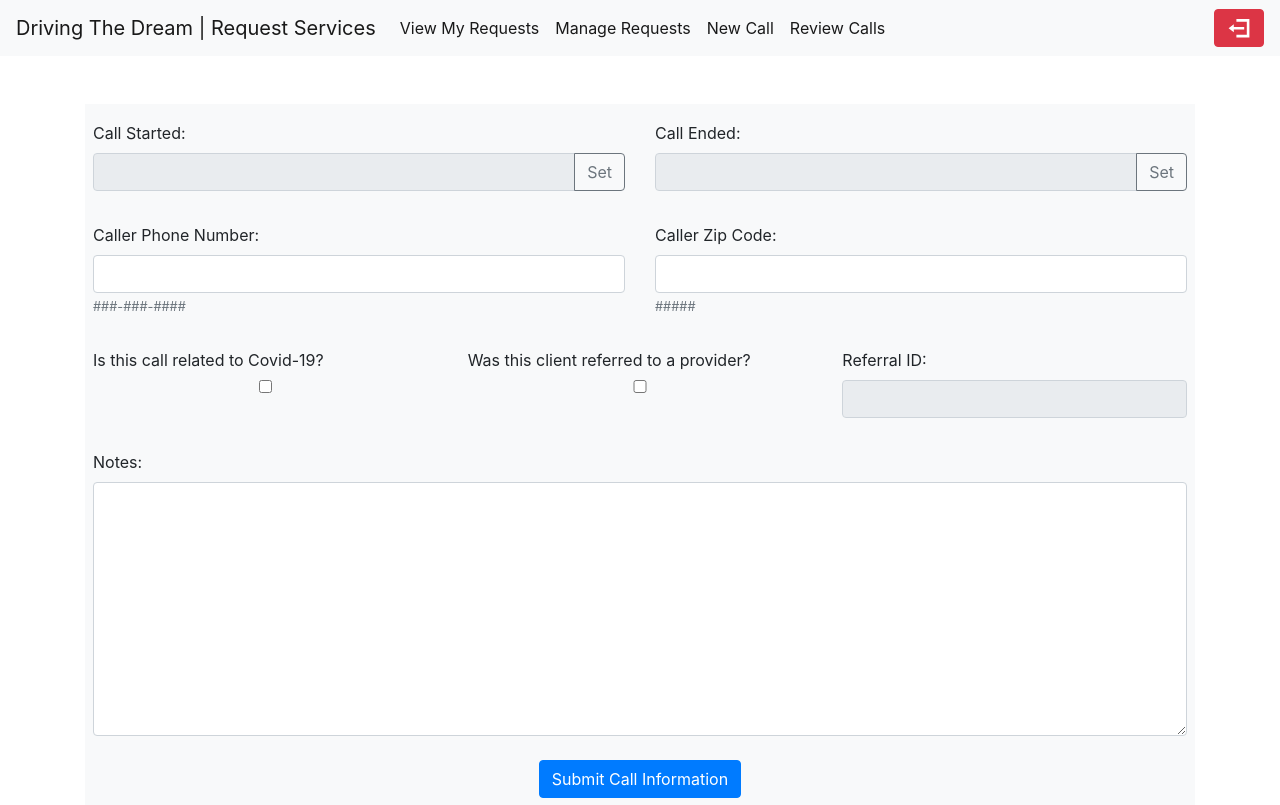
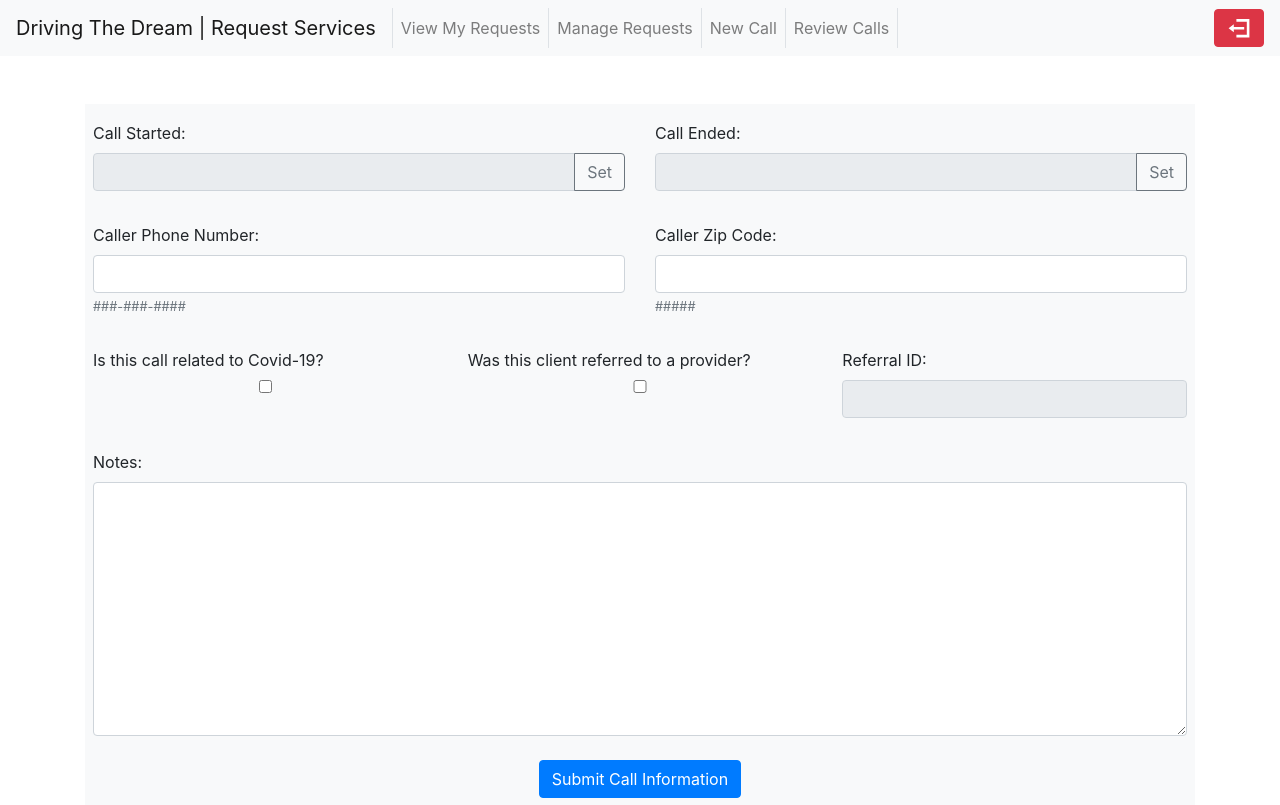
Before and after one commit to ericwburden/django-compose-app, a Django app: page /call/ in a window 1280 px wide. Shown: the top 805 px of the page. Run offline with Django 3.2, Linux system fonts and the light colour scheme; the visitor is signed in with stand-in values (Sample User, id 1); parts of the project's set-up code (start-up, migrations or seed data) failed here and were passed over; some libraries are stand-ins or nearby versions.

Commit message:
Add borders and hover color to navbar items

```diff
--- a/app/dtd_request/templates/dtd_request/base.html
+++ b/app/dtd_request/templates/dtd_request/base.html
@@ -20,6 +20,17 @@
   <script src="https://code.jquery.com/jquery-3.2.1.slim.min.js" integrity="sha384-KJ3o2DKtIkvYIK3UENzmM7KCkRr/rE9/Qpg6aAZGJwFDMVNA/GpGFF93hXpG5KkN" crossorigin="anonymous"></script>
   <script src="https://cdnjs.cloudflare.com/ajax/libs/moment.js/2.24.0/moment-with-locales.min.js"></script>
 
+  <style type="text/css">
+    #navbarSupportedContent > ul > li.nav-item:hover {
+      background-color: #ccc !important;
+      color: #fff !important;
+    }
+
+    #navbarSupportedContent > ul > li.nav-item:hover>a {
+      color: #fff !important;
+    }
+  </style>
+
 
   <title>{% block title %}Page Title{% endblock %}</title>
 </head>
@@ -33,17 +44,21 @@
 
     <div class="collapse navbar-collapse" id="navbarSupportedContent">
       <ul class="navbar-nav mr-auto">
-        <li class="nav-item active">
+        <li class="nav-item border-left">
           <a class="nav-link" href="{% url 'dtd_request:my_request_search' %}">View My Requests</a>
         </li>
         {% if user.is_authenticated %}
-        <li class="nav-item active">
+        <li class="nav-item border-left">
           <a class="nav-link" href="{% url 'dtd_request:manage' %}">Manage Requests</a>
-        </li><li class="nav-item active">
+        </li>
+        <li class="nav-item border-left">
           <a class="nav-link" href="{% url 'dtd_calls:call_create' %}">New Call</a>
-        </li><li class="nav-item active">
+        </li>
+        <li class="nav-item border-left border-right">
           <a class="nav-link" href="{% url 'dtd_calls:call_list' %}">Review Calls</a>
         </li>
+        {% else %}
+        <li class="nav-item border-left"></li>
         {% endif %}
       </ul>
       {% if user.is_authenticated %}
```
